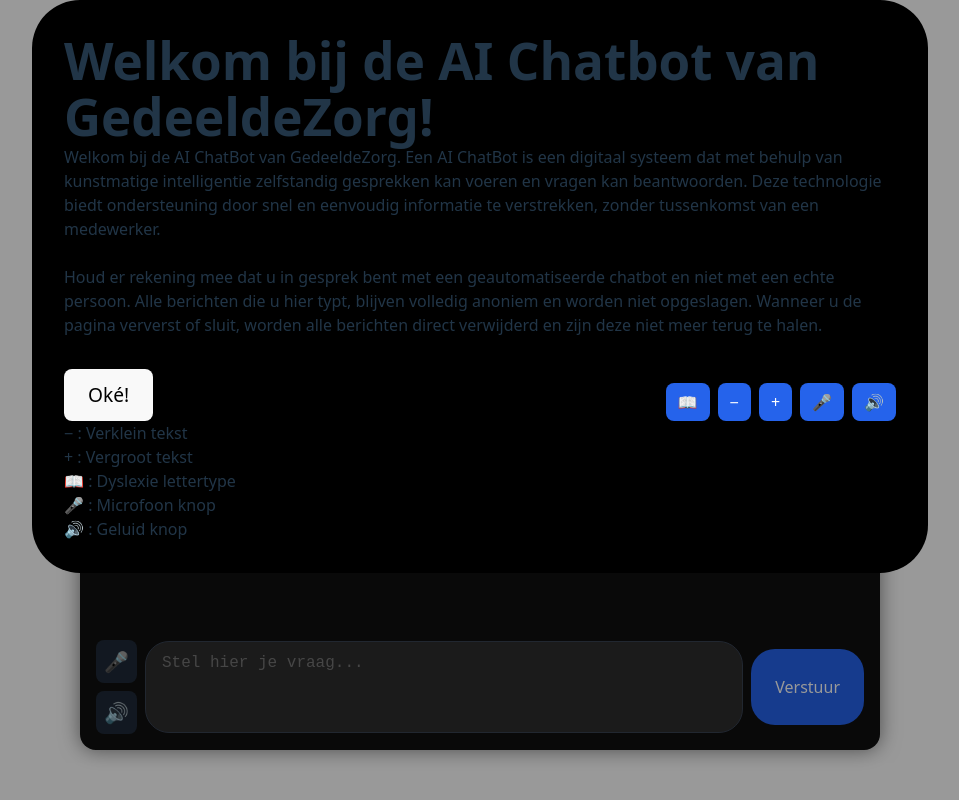
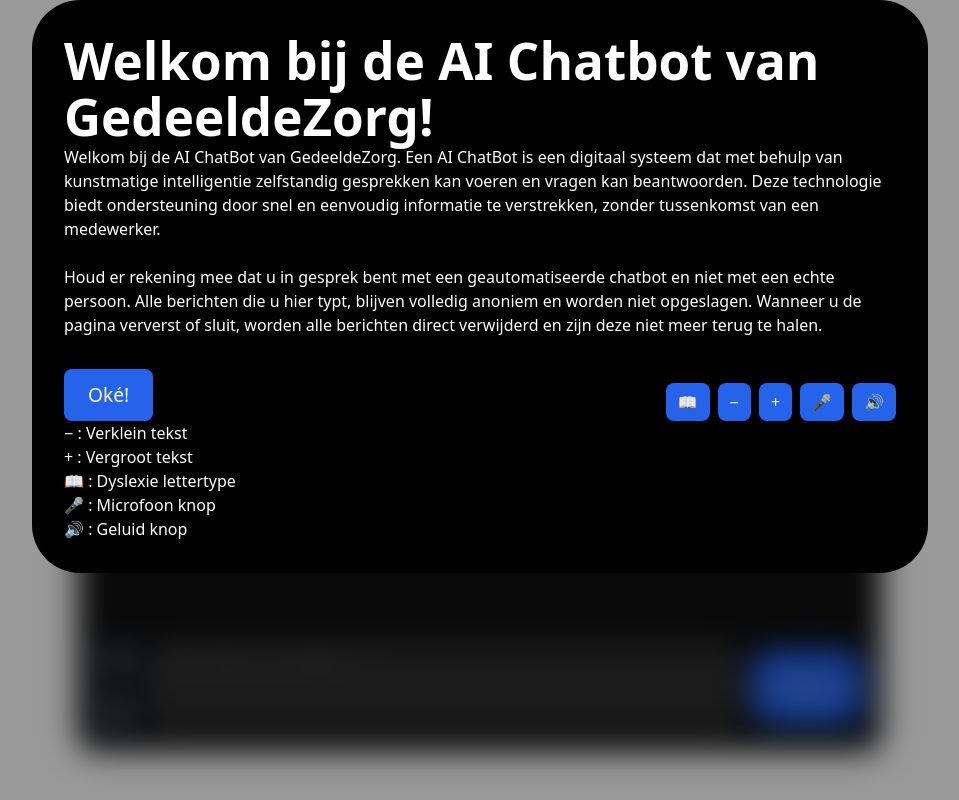
Before and after one commit to bluefire0009/Team3-Project-D-A.I.-Chatbot, a React (Vite) app in the folder FrontEnd/AIChatBot/: page / in a window 1280 px wide. Shown: the whole page, without its empty margins (160-1119 px from the left). Built offline with nearby package versions, Linux system fonts and the light colour scheme; a web font is replaced by a local one.

Commit message:
Added blur to background of modal

```diff
--- a/FrontEnd/AIChatBot/src/Styling/App.css
+++ b/FrontEnd/AIChatBot/src/Styling/App.css
@@ -1,9 +1,6 @@
 * {
   box-sizing: border-box;
-}
-
-* {
-  margin: 0
+   margin: 0;
 }
 
 .Logo {
@@ -109,6 +106,7 @@
   background-color: rgb(0, 0, 0);
   /* Fallback color */
   background-color: rgba(0, 0, 0, 0.4);
+  backdrop-filter: blur(15px);
   /* Black w/ opacity */
 }
 
@@ -116,7 +114,8 @@
   margin: 0 auto;
   width: 70%;
   min-height: 70%;
-  background-color: black;
+  background-color: #000;
+  color: #fff;
   border-radius: 3rem;
   padding: 2rem;
 }
@@ -128,6 +127,8 @@
 
 .modal-confirm {
   font-size: 1.2rem;
+  background-color: #2563eb;
+  color: #fff;
 }
 
 .content {
```
